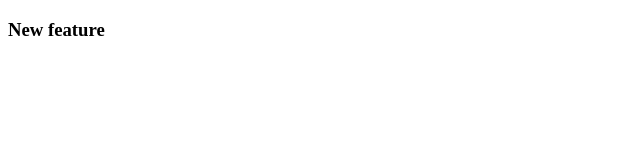
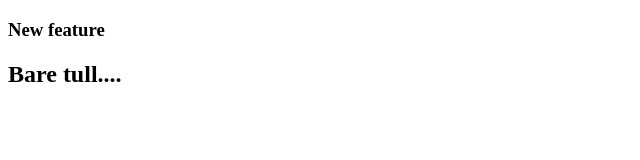
Before and after one commit to ullagjes/git-repeat, a plain HTML site: page index.html in a window 1280 px wide. Shown: the whole page, without its empty margins (0-640 px from the left). Drawn offline with Linux system fonts and the light colour scheme.

Commit message:
Add bare tull headline

```diff
--- a/index.html
+++ b/index.html
@@ -9,6 +9,7 @@
     <section>
         <article>
             <h1>New feature</h1>
+            <h2>Bare tull....</h2>
         </article>
     </section>
 </body>
```
